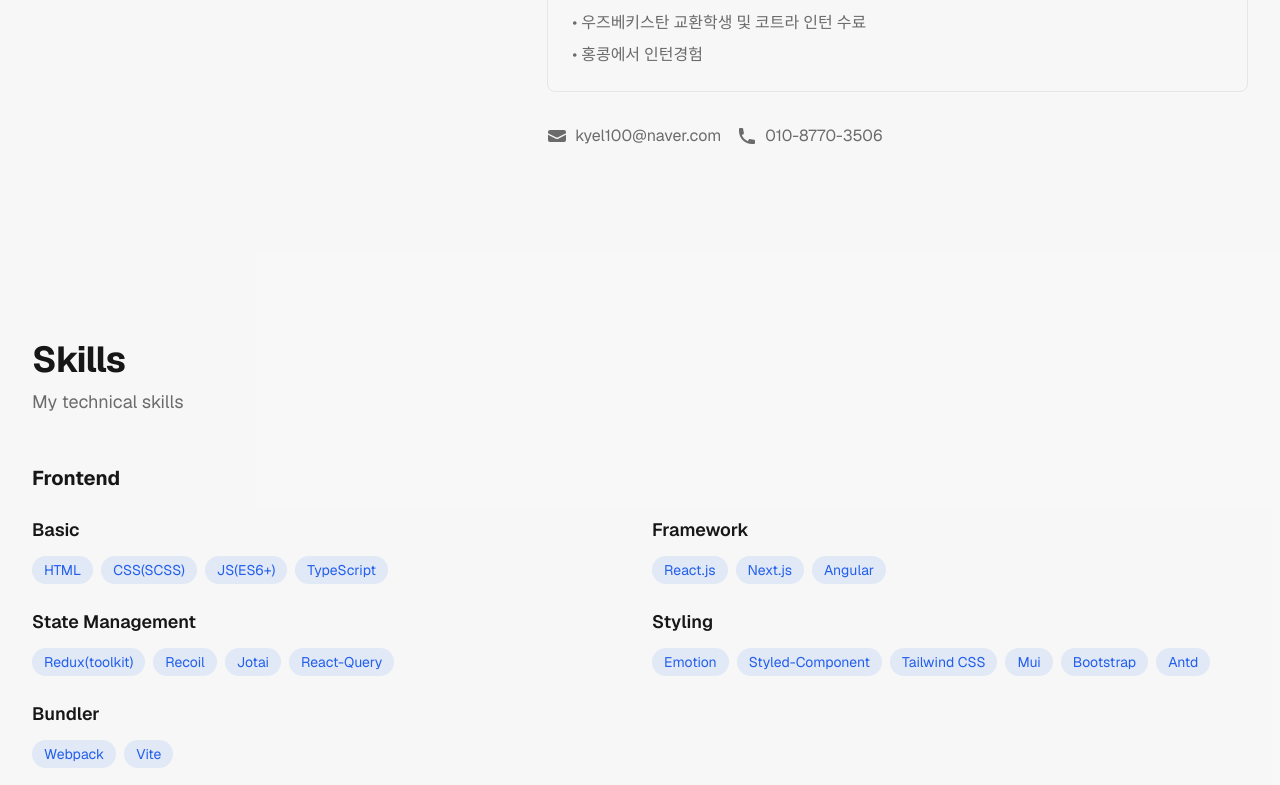
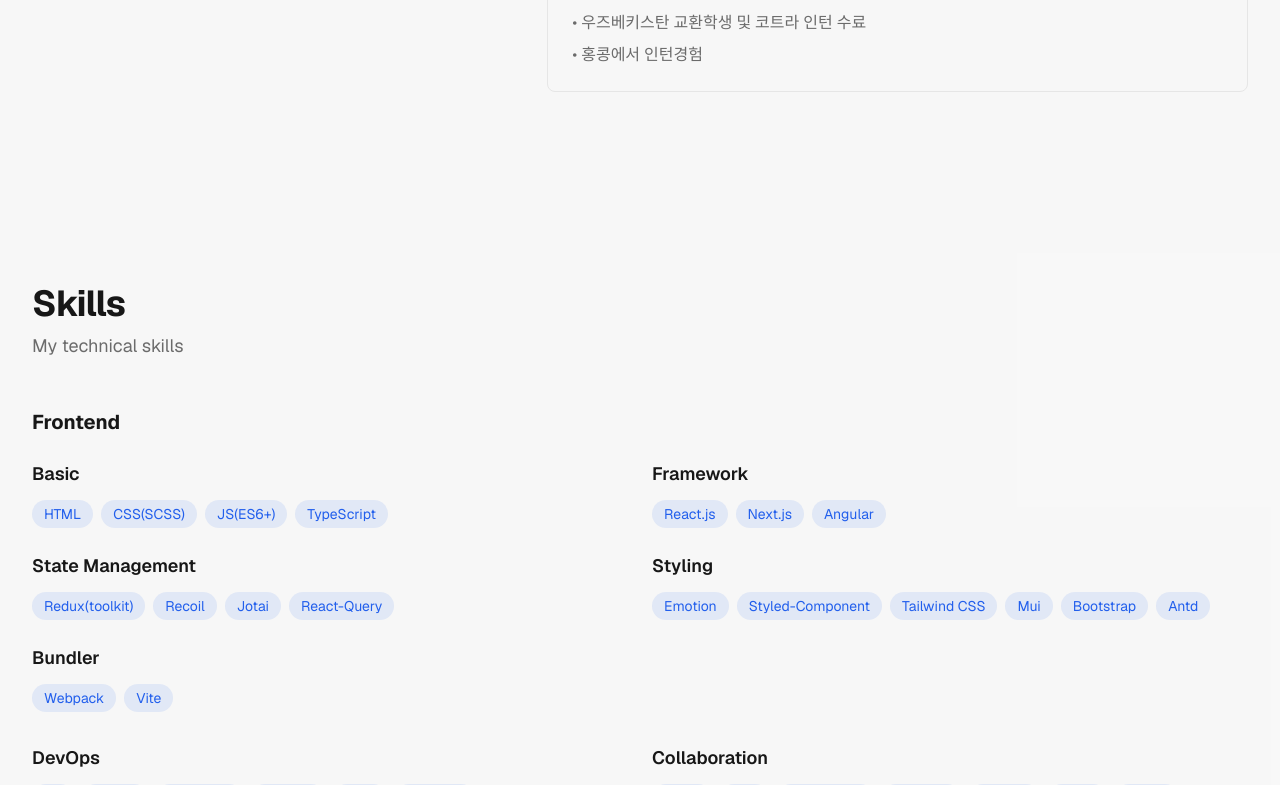
Before and after one commit to mrkyel/my-home, a Next.js app: page / in a window 1280 px wide. Shown: the part 1780-2565 px from the top of the page. Built offline with nearby package versions, Linux system fonts and the light colour scheme.

Commit message:
fix: 문구 수정 및 스타일 수정 등
- 중복된 연락처 깃허브 계정으로 푸터에서 제거
- About 메뉴에서도 중복으로 들어가는 연락처 정보 제거
- 모바일에서 bullet point 크기 일정하지 않던 문제 수정
- 일부 컨텐츠 내용 수정

```diff
--- a/src/components/layout/Footer.tsx
+++ b/src/components/layout/Footer.tsx
@@ -8,22 +8,6 @@
           <p className="text-sm text-muted">
             © {new Date().getFullYear()} {profile.name}. All rights reserved.
           </p>
-          <div className="flex gap-4">
-            <a
-              href={profile.github}
-              target="_blank"
-              rel="noopener noreferrer"
-              className="text-muted transition-colors hover:text-foreground"
-            >
-              GitHub
-            </a>
-            <a
-              href={`mailto:${profile.email}`}
-              className="text-muted transition-colors hover:text-foreground"
-            >
-              Email
-            </a>
-          </div>
         </div>
       </div>
     </footer>
--- a/src/components/sections/About.tsx
+++ b/src/components/sections/About.tsx
@@ -1,4 +1,4 @@
-import { education, profile, certificates } from "@/constants/content";
+import { education, certificates } from "@/constants/content";
 import { Section } from "../common/Section";
 
 export function About() {
@@ -75,38 +75,6 @@
               </div>
             </div>
           </div>
-
-          <div className="flex flex-wrap gap-4">
-            <a
-              href={`mailto:${profile.email}`}
-              className="flex items-center gap-2 text-muted hover:text-foreground"
-            >
-              <svg
-                xmlns="http://www.w3.org/2000/svg"
-                viewBox="0 0 20 20"
-                fill="currentColor"
-                className="h-5 w-5"
-              >
-                <path d="M3 4a2 2 0 00-2 2v1.161l8.441 4.221a1.25 1.25 0 001.118 0L19 7.162V6a2 2 0 00-2-2H3z" />
-                <path d="M19 8.839l-7.77 3.885a2.75 2.75 0 01-2.46 0L1 8.839V14a2 2 0 002 2h14a2 2 0 002-2V8.839z" />
-              </svg>
-              {profile.email}
-            </a>
-            <a
-              href={`tel:${profile.phone}`}
-              className="flex items-center gap-2 text-muted hover:text-foreground"
-            >
-              <svg
-                xmlns="http://www.w3.org/2000/svg"
-                viewBox="0 0 20 20"
-                fill="currentColor"
-                className="h-5 w-5"
-              >
-                <path d="M2 3a1 1 0 011-1h2.153a1 1 0 01.986.836l.74 4.435a1 1 0 01-.54 1.06l-1.548.773a11.037 11.037 0 006.105 6.105l.774-1.548a1 1 0 011.059-.54l4.435.74a1 1 0 01.836.986V17a1 1 0 01-1 1h-2C7.82 18 2 12.18 2 5V3z" />
-              </svg>
-              {profile.phone}
-            </a>
-          </div>
         </div>
       </div>
     </Section>
--- a/src/components/sections/Contact.tsx
+++ b/src/components/sections/Contact.tsx
@@ -12,8 +12,9 @@
 
         <div className="mx-auto max-w-2xl space-y-8">
           <p className="text-center text-lg text-muted">
-            새로운 기회나 협업에 관심이 있습니다. 언제든 연락 주시면
-            감사하겠습니다.
+            새로운 기회나 협업에 관심이 있습니다.
+            <br />
+            언제든 연락 주시면 감사하겠습니다.
           </p>
 
           <div className="grid gap-6 sm:grid-cols-2">
--- a/src/components/sections/Experience.tsx
+++ b/src/components/sections/Experience.tsx
@@ -29,7 +29,7 @@
               <ul className="mb-6 space-y-2 text-muted">
                 {experience.description.map((desc, i) => (
                   <li key={i} className="flex items-start gap-2">
-                    <span className="mt-1.5 h-1.5 w-1.5 rounded-full bg-primary" />
+                    <span className="mt-[0.4375rem] h-[0.375rem] w-[0.375rem] flex-shrink-0 rounded-full bg-primary" />
                     <span>{desc}</span>
                   </li>
                 ))}
--- a/src/constants/content.ts
+++ b/src/constants/content.ts
@@ -9,10 +9,7 @@
       text: "최선의 구조를 설계하기 위해서는 제품에 대한 이해도가 가장 중요하다고 생각합니다.",
     },
     {
-      text: "언제 어디서나 그리고 누구에게나 배울 것이 있다는 것을 알고 있으며, 배울 준비가 되어있습니다.",
-    },
-    {
-      text: "타인과의 원만한 소통이 개발자에게 매우 중요한 덕목임을 믿습니다.",
+      text: "그리고 제품의 이해도를 높이기 위해서는, 타인과의 원만한 소통이 매우 중요하다고 생각합니다.",
       highlight: true,
     },
     {
@@ -23,7 +20,6 @@
   email: "kyel100@naver.com",
   github: "https://github.com/mrkyel",
   linkedin: "https://www.linkedin.com/in/한결-김-724147176",
-  phone: "010-8770-3506",
 };
 
 export const skills = {
@@ -69,7 +65,16 @@
       "RAG 모델 생성하여 LLM 채팅 가능하도록 구현",
       "Canvas를 활용하여 지도 위에 다양한 표시를 할 수 있는 Tool 개발",
     ],
-    skills: ["React", "TypeScript", "Node.js", "Socket.io", "Canvas"],
+    skills: [
+      "React",
+      "Recoil",
+      "TypeScript",
+      "Vite",
+      "Node.js",
+      "Socket.io",
+      "Canvas",
+      "Git",
+    ],
   },
   {
     company: "위시빈",
@@ -82,7 +87,7 @@
       "Next.js, React-Query, Zustand를 활용하여 SSR적용 토이프로젝트 진행",
       "SEO 최적화를 위해 메타 태그 분석 및 프리렌더링 효과 R&D",
     ],
-    skills: ["Angular", "Next.js", "React-Query", "Zustand"],
+    skills: ["Angular", "Rxjs", "Git", "Next.js", "React-Query", "Zustand"],
   },
   {
     company: "아토리서치",
@@ -95,7 +100,14 @@
       "모노레포 구성 및 서비스 분리 방법 R&D",
       "Linux Ubuntu 서버에 Nginx 셋팅 후 프론트엔드 배포 환경 구성",
     ],
-    skills: ["React", "Webpack", "Babel", "Verdaccio", "Nginx"],
+    skills: [
+      "React",
+      "Redux-Toolkit",
+      "Webpack",
+      "Babel",
+      "Verdaccio",
+      "Nginx",
+    ],
   },
   {
     company: "잉카인터넷",
@@ -131,6 +143,18 @@
     description: "Web Socket과 Vanilla JS를 활용하여 전자칠판 구현",
     skills: ["JavaScript", "WebSocket"],
   },
+  {
+    title: "RAG 및 AI Agent 개발",
+    period: "2025.02",
+    description: "개인 공부로 이력서 피드백이 가능한 RAG챗봇 및 AI Agent 개발",
+    skills: ["React", "LangChain", "Gemini", "ChromaDB", "etc"],
+  },
+  {
+    title: "개인 홈페이지 구현",
+    period: "2025.02",
+    description: "SEO 연습 겸 이력서 용도로 구현한 홈페이지",
+    skills: ["React", "Next.js", "Tailwind CSS"],
+  },
 ];
 
 export const education = {
--- a/src/types/index.ts
+++ b/src/types/index.ts
@@ -26,7 +26,6 @@
   email: string;
   github: string;
   linkedin: string;
-  phone: string;
 }
 
 export interface Education {
```
